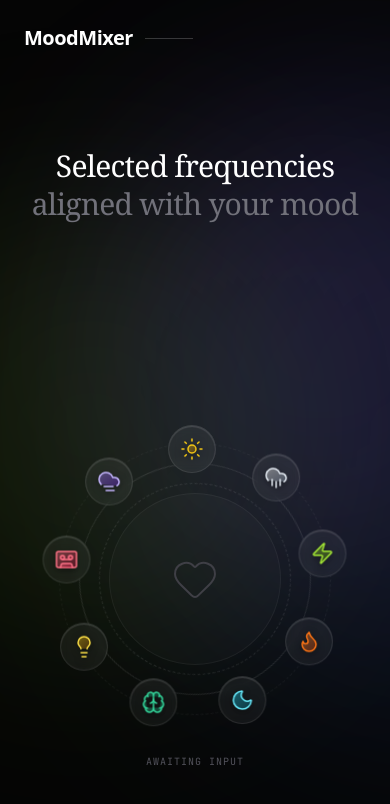
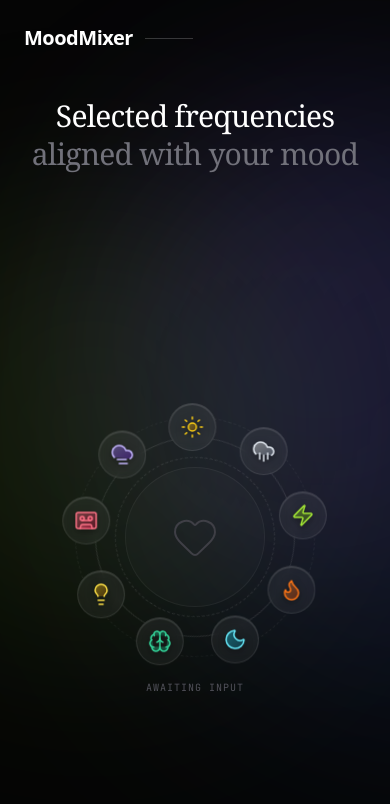
Before and after one commit to andreivaduva2803/mood-mixer-app, a React (Vite) app: page / in a window 390 px wide. Shown: the top 804 px of the page. Built offline with nearby package versions, Linux system fonts and the light colour scheme.

Commit message:
refactor: update playlist image source to Unsplash and adjust responsive UI element sizing and spacing.

```diff
--- a/src/App.jsx
+++ b/src/App.jsx
@@ -140,7 +140,7 @@ const DraggableMood = ({ mood, index, total, onDrop, containerRef }) => {
   useEffect(() => {
     const handleResize = () => {
       // Raggio più piccolo su schermi stretti per evitare overflow
-      radiusRef.current = window.innerWidth < 768 ? 130 : 170;
+      radiusRef.current = window.innerWidth < 768 ? 110 : 170;
     };
 
     handleResize(); // Set initial
@@ -274,19 +274,14 @@ const ResultCard = ({ results, onReset }) => {
             return (
               <div
                 key={idx}
-                className="relative w-full max-w-[400px] md:w-[380px] aspect-[3/4] rounded-2xl overflow-hidden bg-zinc-900 shadow-2xl transition-all duration-300 hover:scale-105"
+                className="relative w-full max-w-[320px] md:w-[340px] aspect-[3/4] rounded-2xl overflow-hidden bg-zinc-900 shadow-2xl transition-all duration-300 hover:scale-105"
               >
-                {/* Spotify Cover Image */}
+                {/* Cover Image */}
                 <div className="absolute inset-0 w-full h-full">
                   <img
-                    src={`https://i.scdn.co/image/${playlist.spotify_id}`}
+                    src={`https://source.unsplash.com/500x500/?${encodeURIComponent(playlist.image_keyword)}&sig=${playlist.spotify_id}`}
                     alt={playlist.title}
                     className="w-full h-full object-cover"
-                    onError={(e) => {
-                      // Fallback to generic music image if Spotify image fails
-                      e.target.onerror = null;
-                      e.target.src = `https://source.unsplash.com/500x500/?music,${encodeURIComponent(playlist.image_keyword)}&sig=${Date.now()}-${idx}`;
-                    }}
                   />
                   <div className="absolute inset-0 bg-gradient-to-t from-black/90 via-black/30 to-transparent"></div>
                 </div>
@@ -468,10 +463,10 @@ export default function App() {
         <div className="absolute bottom-[10%] left-[30%] w-[600px] h-[600px] bg-blue-500/10 rounded-full mix-blend-screen filter blur-[100px] animate-blob animation-delay-4000"></div>
       </div>
       <div className="relative z-10 flex-1 flex flex-col lg:grid lg:grid-cols-2 min-h-screen w-full">
-        <div className="relative flex flex-col justify-center px-6 py-6 lg:px-20 lg:py-12 z-10 min-h-[40vh] lg:min-h-screen text-center lg:text-left">
+        <div className="relative flex flex-col justify-center px-6 py-4 lg:px-20 lg:py-12 z-10 min-h-[30vh] lg:min-h-screen text-center lg:text-left">
           <div className="absolute top-6 left-6 lg:top-12 lg:left-12 flex flex-col gap-1 text-left">
           </div>
-          <div className="space-y-3 lg:space-y-6 animate-in slide-in-from-left duration-700 z-10 mt-8 lg:mt-0 flex flex-col items-center lg:items-start">
+          <div className="space-y-2 lg:space-y-6 animate-in slide-in-from-left duration-700 z-10 mt-4 lg:mt-0 flex flex-col items-center lg:items-start">
             <h1 className="text-3xl md:text-5xl lg:text-6xl font-serif tracking-tight text-white leading-tight">
               Selected frequencies<br />
               <span className="text-zinc-500">aligned with your mood</span>
@@ -492,13 +487,13 @@ export default function App() {
             <div className={`absolute inset-[-20px] rounded-full border border-white/10 animate-[spin_80s_linear_reverse_infinite] ${selectedMoods.length > 0 ? 'border-lime-500/20' : ''}`}></div>
             <div className={`absolute inset-0 rounded-full border border-dashed border-white/10 animate-[spin_60s_linear_infinite] ${selectedMoods.length > 0 ? 'border-lime-500/30' : ''}`}></div>
             <div className={`absolute inset-[10px] rounded-full border border-white/5 ${selectedMoods.length > 0 ? 'border-lime-500/10 bg-lime-500/[0.02]' : 'bg-white/[0.02]'}`}></div>
-            <div className="relative w-48 h-48 lg:w-48 lg:h-48 flex items-center justify-center">
+            <div className="relative w-40 h-40 lg:w-48 lg:h-48 flex items-center justify-center">
               <div className="relative z-10">
                 {selectedMoods.length === 0 ? (<Heart strokeWidth={1} size={48} className="text-zinc-700 transition-colors duration-500" />) : (<div className="grid grid-cols-2 gap-2">{selectedMoods.map(m => (<button key={m.id} onClick={() => removeMood(m.id)} className="w-10 h-10 rounded-full bg-zinc-900 border border-zinc-800 flex items-center justify-center text-lime-400 hover:border-red-500 hover:text-red-500 transition-all shadow-lg"><m.icon size={16} /></button>))}</div>)}
               </div>
             </div>
             {availableMoods.map((mood, index) => (<DraggableMood key={mood.id} index={index} total={availableMoods.length} mood={mood} onDrop={handleDrop} containerRef={rightPanelRef} />))}
-            <div className="absolute -bottom-24 lg:-bottom-32 left-0 right-0 text-center w-[200%] -ml-[50%]">
+            <div className="absolute -bottom-20 lg:-bottom-32 left-0 right-0 text-center w-[200%] -ml-[50%]">
               {selectedMoods.length > 0 ? (<button onClick={generatePlaylistWithAI} disabled={loading} className="group inline-flex items-center justify-center gap-3 py-3 px-6 text-sm font-mono uppercase tracking-[0.2em] text-lime-400 border border-lime-500/30 rounded-full bg-lime-500/5 backdrop-blur-md hover:bg-lime-500 hover:text-black transition-all duration-300">{loading ? (<Loader2 size={16} className="animate-spin" />) : (<><span>Set up your mood!</span><Sparkles size={14} className="group-hover:animate-pulse" /></>)}</button>) : (<span className="text-[10px] font-mono text-zinc-600 uppercase tracking-widest">Awaiting Input</span>)}
             </div>
           </div>
```
